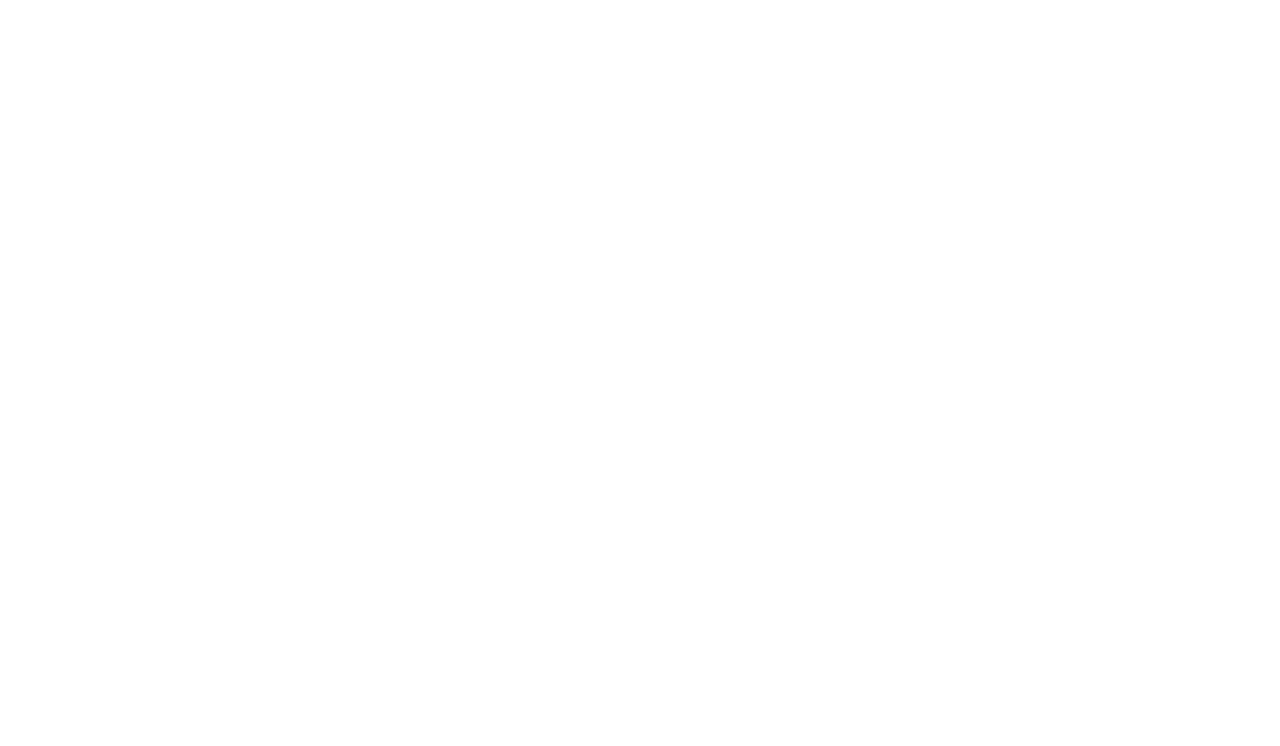
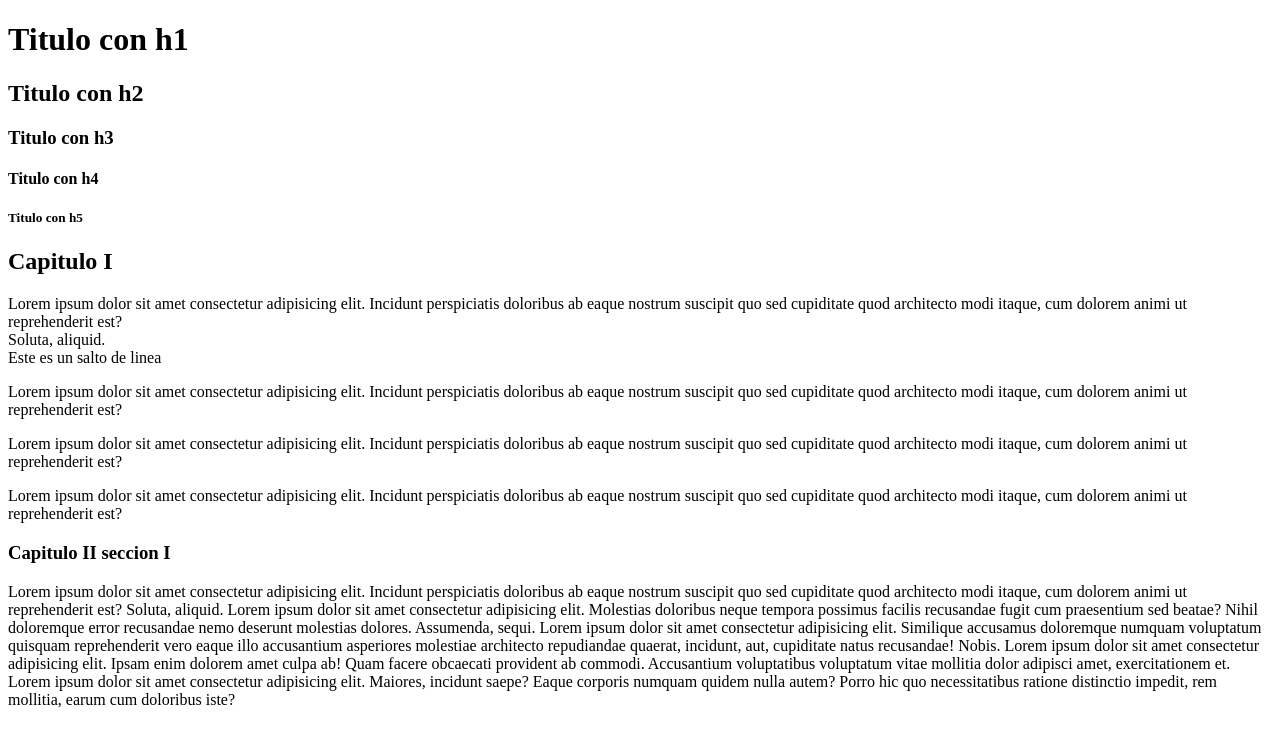
Before and after one commit to Dev-Joshua/review-git, a plain HTML site: page intro-HTML/index.html in a window 1280 px wide. Drawn offline with Linux system fonts and the light colour scheme.

Commit message:
add titulos y parrafos in index.html

```diff
--- a/intro-HTML/index.html
+++ b/intro-HTML/index.html
@@ -11,10 +11,46 @@
 <!-- Cuerpo del documento-->
 <body>
   <!-- Cabecera de la pagina -->
-  <header></header>
+  <header>
+    <h1>Titulo con h1</h1>
+    <h2>Titulo con h2</h2>
+    <h3>Titulo con h3</h3>
+    <h4>Titulo con h4</h4>
+    <h5>Titulo con h5</h5>
+  </header>
 
   <!-- Cuerpo de la pagina -->
-  <main></main>
+  <main>
+    <h2>Capitulo I</h2>
+    <p>
+      Lorem ipsum dolor sit amet consectetur adipisicing elit. Incidunt perspiciatis
+      doloribus ab eaque nostrum suscipit quo sed cupiditate quod architecto modi itaque,
+      cum dolorem animi ut reprehenderit est?<br>
+      Soluta, aliquid.<br>Este es un salto de linea
+    </p>
+    <p>
+      Lorem ipsum dolor sit amet consectetur adipisicing elit. Incidunt perspiciatis
+      doloribus ab eaque nostrum suscipit quo sed cupiditate quod architecto modi itaque,
+      cum dolorem animi ut reprehenderit est?
+    </p>
+    <p>
+      Lorem ipsum dolor sit amet consectetur adipisicing elit. Incidunt perspiciatis
+      doloribus ab eaque nostrum suscipit quo sed cupiditate quod architecto modi itaque,
+      cum dolorem animi ut reprehenderit est?
+    </p>
+    <p>
+      Lorem ipsum dolor sit amet consectetur adipisicing elit. Incidunt perspiciatis
+      doloribus ab eaque nostrum suscipit quo sed cupiditate quod architecto modi itaque,
+      cum dolorem animi ut reprehenderit est?
+    </p>
+
+    <h3>Capitulo II seccion I</h3>
+    <p>
+      Lorem ipsum dolor sit amet consectetur adipisicing elit. Incidunt perspiciatis
+      doloribus ab eaque nostrum suscipit quo sed cupiditate quod architecto modi itaque,
+      cum dolorem animi ut reprehenderit est? Soluta, aliquid. Lorem ipsum dolor sit amet consectetur adipisicing elit. Molestias doloribus neque tempora possimus facilis recusandae fugit cum praesentium sed beatae? Nihil doloremque error recusandae nemo deserunt molestias dolores. Assumenda, sequi. Lorem ipsum dolor sit amet consectetur adipisicing elit. Similique accusamus doloremque numquam voluptatum quisquam reprehenderit vero eaque illo accusantium asperiores molestiae architecto repudiandae quaerat, incidunt, aut, cupiditate natus recusandae! Nobis. Lorem ipsum dolor sit amet consectetur adipisicing elit. Ipsam enim dolorem amet culpa ab! Quam facere obcaecati provident ab commodi. Accusantium voluptatibus voluptatum vitae mollitia dolor adipisci amet, exercitationem et. Lorem ipsum dolor sit amet consectetur adipisicing elit. Maiores, incidunt saepe? Eaque corporis numquam quidem nulla autem? Porro hic quo necessitatibus ratione distinctio impedit, rem mollitia, earum cum doloribus iste?
+    </p>
+  </main>
 
   <!-- Footer -->
   <footer></footer>
```
